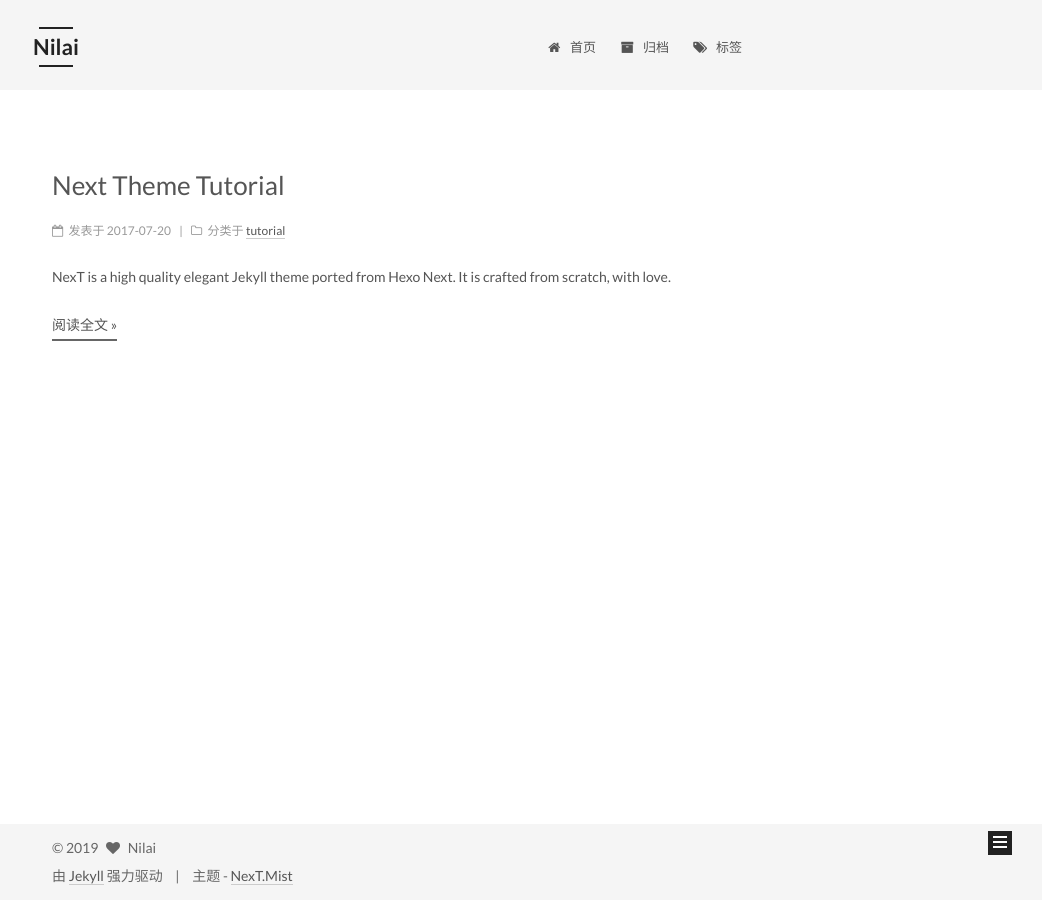
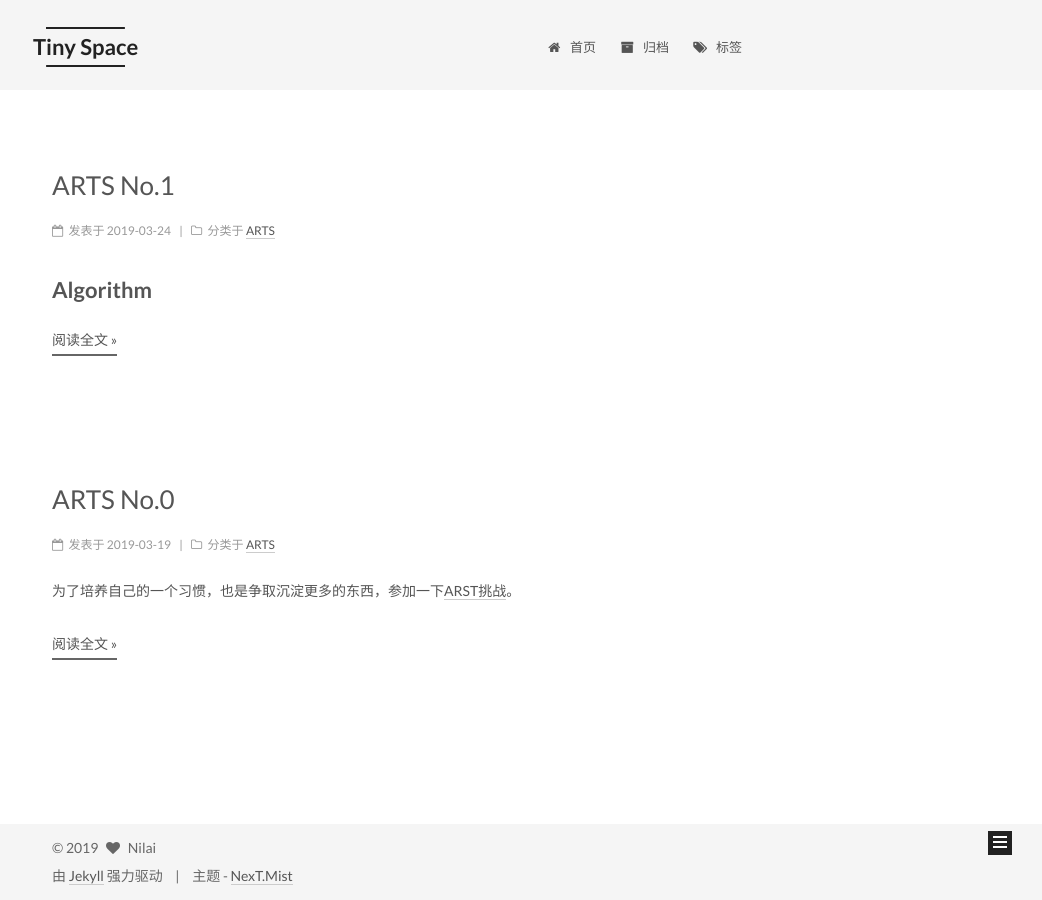
Before and after one commit to nilai/nilai.github.io, a Jekyll site: the page built from index.html, in a window 1280 px wide. Shown: the whole page, without its empty margins (238-1280 px from the left). Built offline with Jekyll 4.4.1, drawn with Linux system fonts in a browser that asks for light colours; the list of posts is cut into pages by our own code; part of the change alters nothing that is shown.

Commit message:
update post

````diff
--- a/_config.yml
+++ b/_config.yml
@@ -4,9 +4,9 @@
 # ---------------------------------------------------------------
 
 # Site
-title: Nilai
+title: Tiny Space
 subtitle:
-description:
+description: Do something interesting
 author: Nilai
 # Support language: de, en, fr-FR, id, ja, ko, pt-BR, pt, ru, zh-Hans, zh-hk, zh-tw
 language: zh-Hans
--- a/_posts/2017-07-20-next-tutorial.md
+++ /dev/null
@@ -1,177 +0,0 @@
----
-title: Next Theme Tutorial
-description: NexT is a high quality elegant Jekyll theme ported from Hexo Next. It is crafted from scratch, with love.
-categories:
- - tutorial
-tags:
----
-
-> NexT is a high quality elegant [Jekyll](https://jekyllrb.com) theme ported from [Hexo Next](https://github.com/iissnan/hexo-theme-next). It is crafted from scratch, with love.
-
-<!-- more -->
-
-[Live Preview](http://simpleyyt.github.io/jekyll-theme-next/)
-
-## Screenshots
-
-* Desktop
-![Desktop Preview](http://iissnan.com/nexus/next/desktop-preview.png)
-
-* Sidebar
-
-![Desktop Sidebar Preview](http://iissnan.com/nexus/next/desktop-sidebar-preview.png)
-
-* Sidebar (Post details page)
-
-![Desktop Sidebar Preview](http://iissnan.com/nexus/next/desktop-sidebar-toc.png)
-
-* Mobile
-
-![Mobile Preview](http://iissnan.com/nexus/next/mobile.png)
-
-
-## Installation
-
-Check whether you have `Ruby 2.1.0` or higher installed:
-
-```sh
-ruby --version
-```
-
-Install `Bundler`:
-
-```sh
-gem install bundler
-```
-
-Clone Jacman theme:
-
-```sh
-git clone https://github.com/Simpleyyt/jekyll-theme-next.git
-cd jekyll-theme-next
-```
-
-Install Jekyll and other dependencies from the GitHub Pages gem:
-
-```sh
-bundle install
-```
-
-Run your Jekyll site locally:
-
-```sh
-bundle exec jekyll server
-```
-
-More Details：[Setting up your GitHub Pages site locally with Jekyll](https://help.github.com/articles/setting-up-your-github-pages-site-locally-with-jekyll/)
-
-
-## Features
-
-### Multiple languages support, including: English / Russian / French / German / Simplified Chinese / Traditional Chinese.
-
-Default language is English.
-
-```yml
-language: en
-# language: zh-Hans
-# language: fr-FR
-# language: zh-hk
-# language: zh-tw
-# language: ru
-# language: de
-```
-
-Set `language` field as following in site `_config.yml` to change to Chinese.
-
-```yml
-language: zh-Hans
-```
-
-### Comment support.
-
-NexT has native support for `DuoShuo` and `Disqus` comment systems.
-
-Add the following snippets to your `_config.yml`:
-
-```yml
-duoshuo:
-  enable: true
-  shortname: your-duoshuo-shortname
-```
-
-OR
-
-```yml
-disqus_shortname: your-disqus-shortname
-```
-
-### Social Media
-
-NexT can automatically add links to your Social Media accounts:
-
-```yml
-social:
-  GitHub: your-github-url
-  Twitter: your-twitter-url
-  Weibo: your-weibo-url
-  DouBan: your-douban-url
-  ZhiHu: your-zhihu-url
-```
-
-### Feed link.
-
-> Show a feed link.
-
-Set `rss` field in theme's `_config.yml`, as the following value:
-
-1. `rss: false` will totally disable feed link.
-2. `rss:  ` use sites' feed link. This is the default option.
-
-    Follow the installation instruction in the plugin's README. After the configuration is done for this plugin, the feed link is ready too.
-
-3. `rss: http://your-feed-url` set specific feed link.
-
-### Up to 5 code highlight themes built-in.
-
-NexT uses [Tomorrow Theme](https://github.com/chriskempson/tomorrow-theme) with 5 themes for you to choose from.
-Next use `normal` by default. Have a preview about `normal` and `night`:
-
-![Tomorrow Normal Preview](http://iissnan.com/nexus/next/tomorrow-normal.png)
-![Tomorrow Night Preview](http://iissnan.com/nexus/next/tomorrow-night.png)
-
-Head over to [Tomorrow Theme](https://github.com/chriskempson/tomorrow-theme) for more details.
-
-## Configuration
-
-NexT comes with few configurations.
-
-```yml
-
-# Menu configuration.
-menu:
-  home: /
-  archives: /archives
-
-# Favicon
-favicon: /favicon.ico
-
-# Avatar (put the image into next/source/images/)
-# can be any image format supported by web browsers (JPEG,PNG,GIF,SVG,..)
-avatar: /default_avatar.png
-
-# Code highlight theme
-# available: normal | night | night eighties | night blue | night bright
-highlight_theme: normal
-
-# Fancybox for image gallery
-fancybox: true
-
-# Specify the date when the site was setup
-since: 2013
-
-```
-
-## Browser support
-
-![Browser support](http://iissnan.com/nexus/next/browser-support.png)
--- /dev/null
+++ b/_posts/2019-03-19-ARST-No.0.md
@@ -0,0 +1,14 @@
+---
+title: ARTS No.0
+description:
+categories:
+ - ARTS
+tags:
+---
+
+为了培养自己的一个习惯，也是争取沉淀更多的东西，参加一下[ARST挑战](https://www.zhihu.com/question/301150832)。
+
+> * Algorithm。主要是为了编程训练和学习。每周至少做一个 leetcode 的算法题（先从Easy开始，然后再Medium，最后才Hard）。进行编程训练，如果不训练你看再多的算法书，你依然不会做算法题，看完书后，你需要训练。关于做Leetcode的的优势，你可以看一下我在coolshell上的文章 Leetcode 编程训练 - 酷 壳 - CoolShell。
+> * Review：主要是为了学习英文，如果你的英文不行，你基本上无缘技术高手。所以，需要你阅读并点评至少一篇英文技术文章，我个人最喜欢去的地方是http://Medium.com（需要梯子）以及各个公司的技术blog，如Netflix的。
+> * Tip：主要是为了总结和归纳你在是常工作中所遇到的知识点。学习至少一个技术技巧。你在工作中遇到的问题，踩过的坑，学习的点滴知识。
+> * Share：主要是为了建立你的影响力，能够输出价值观。分享一篇有观点和思考的技术文章。
--- /dev/null
+++ b/_posts/2019-03-24-ARST-No.1.md
@@ -0,0 +1,168 @@
+---
+title: ARTS No.1
+description:
+categories:
+ - ARTS
+tags:
+---
+
+## Algorithm
+
+**LeetCode 208 [实现Trie](https://leetcode-cn.com/problems/implement-trie-prefix-tree/)**
+
+> 实现一个 Trie (前缀树)，包含 insert, search, 和 startsWith 这三个操作。假设所有的输入都是由小写字母 a-z 构成的。
+
+**示例**
+
+``` java
+Trie trie = new Trie();
+
+trie.insert("apple");
+trie.search("apple");   // 返回 true
+trie.search("app");     // 返回 false
+trie.startsWith("app"); // 返回 true
+trie.insert("app");
+trie.search("app");     // 返回 true
+```
+
+把递归和循环的方式都试了一下，2种方式的空间占用都比较大，之后再看看有没有更好的方案。
+
+``` java
+public class Trie {
+    static class Node {
+        String value;
+        Node[] next = new Node[26];
+    }
+
+    private Node root;
+
+    /** Initialize your data structure here. */
+    public Trie() {
+        root = new Node();
+    }
+
+    /** Inserts a word into the trie. */
+    public void insert(String word) {
+        if (word == null || word.equals("")) return;
+
+        root = insert(root, word, 0);
+    }
+
+    /** Returns if the word is in the trie. */
+    public boolean search(String word) {
+        if (word == null || word.equals("")) return false;
+
+        return search(root, word, 0);
+    }
+
+    /** Returns if there is any word in the trie that starts with the given prefix. */
+    public boolean startsWith(String prefix) {
+        if (prefix == null || prefix.equals("")) return false;
+
+        return startWith(root, prefix, 0);
+    }
+
+    private Node insert(Node x, String word, int d) {
+        if (x == null) {
+            x = new Node();
+        }
+
+        if (d == word.length()) {
+            x.value = word;
+            return x;
+        } else {
+            char c = word.charAt(d);
+            int i = c - 'a';
+            x.next[i] = insert(x.next[i], word, d + 1);
+
+            return x;
+        }
+    }
+
+    private boolean search(Node x, String word, int d) {
+        if (x == null) {
+            return false;
+        }
+
+        if (d == word.length()) {
+            return x.value != null;
+        } else {
+            char c = word.charAt(d);
+            return search(x.next[c - 'a'], word, d + 1);
+        }
+    }
+
+    private boolean startWith(Node x, String word, int d) {
+        if (x == null ) {
+            return false;
+        }
+
+        if (d == word.length()) {
+            return true;
+        }
+
+        char c = word.charAt(d);
+        return startWith(x.next[c - 'a'], word, d + 1);
+    }
+
+    private void insertLoop(Node root, String word) {
+        Node x = root;
+        for (int i = 0; i < word.length(); i++) {
+            char c = word.charAt(i);
+
+            int next = c - 'a';
+            if (x.next[next] == null) {
+                x.next[next] = new Node();
+            }
+
+            x = x.next[next];
+        }
+
+        x.value = word;
+    }
+
+    private boolean searchLoop(Node root, String word) {
+        Node x = root;
+        for (int i = 0; i < word.length(); i++) {
+            char c = word.charAt(i);
+
+            int next = c - 'a';
+            if (x.next[next] == null) {
+                return false;
+            }
+
+            x = x.next[next];
+        }
+
+        if (x.value != null) {
+            return true;
+        } else {
+            return false;
+        }
+    }
+
+    private boolean startWithLoop(Node root, String word) {
+        Node x = root;
+        for (int i = 0; i < word.length(); i++) {
+            char c = word.charAt(i);
+
+            int next = c - 'a';
+            if (x.next[next] == null) {
+                return false;
+            }
+
+            x = x.next[next];
+        }
+
+        return true;
+    }
+}
+```
+
+## Review
+
+## Tip
+
+
+
+## Share
````
